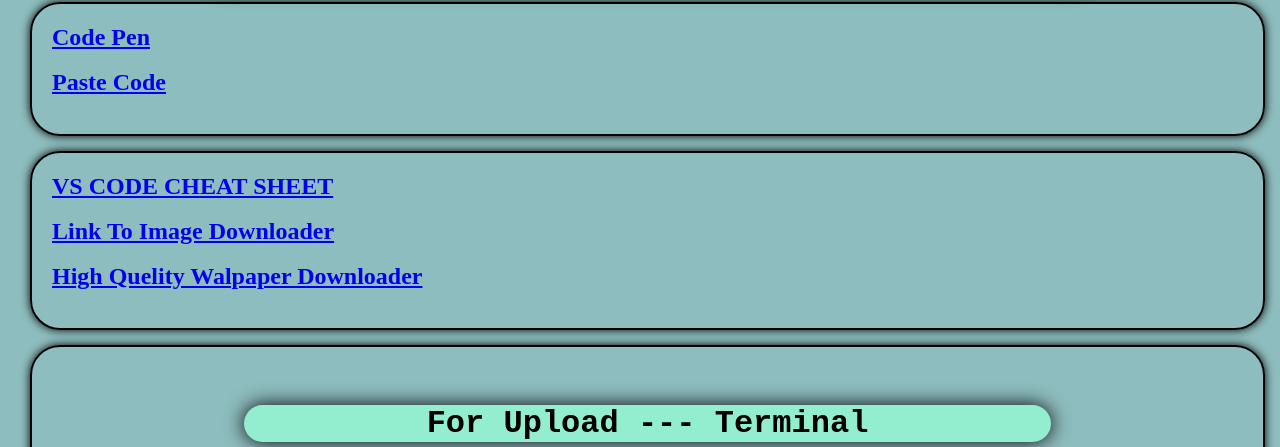
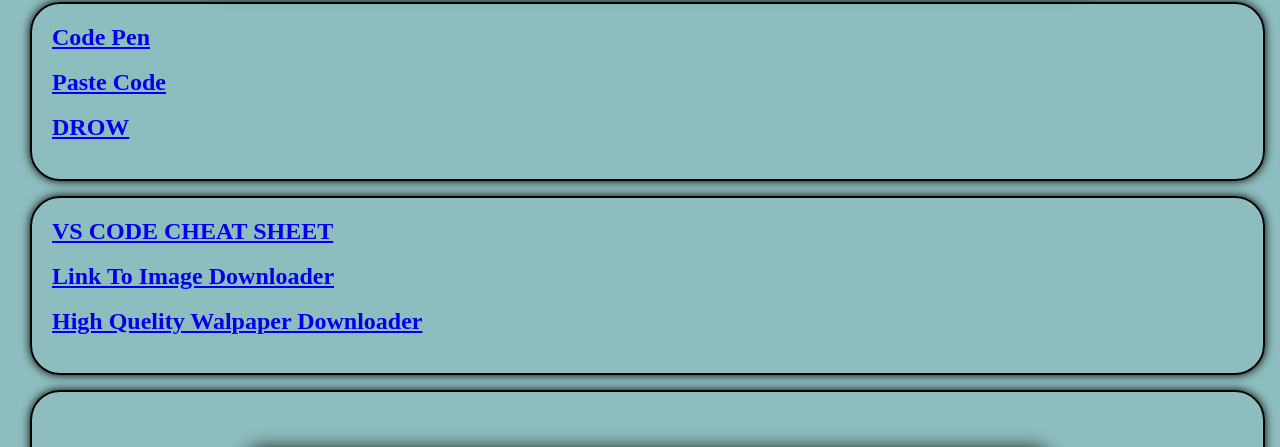
Before and after one commit to Divyanshu-t/ALL_LINKS, a plain HTML site: page index.html in a window 1280 px wide. Shown: the part 321-768 px from the top of the page. Drawn offline with Linux system fonts and the light colour scheme.

Commit message:
more changes

```diff
--- a/index.html
+++ b/index.html
@@ -27,6 +27,8 @@
 
        <h2><a href="https://codepen.io/pen" target="_blank">Code Pen</a></h2><br>
        <h2><a href="https://pastecode.io/" target="_blank">Paste Code</a></h2><br>
+       <h2><a href="https://excalidraw.com/" target="_blank">DROW</a></h2><br>
+
 
 </div>
 
```
